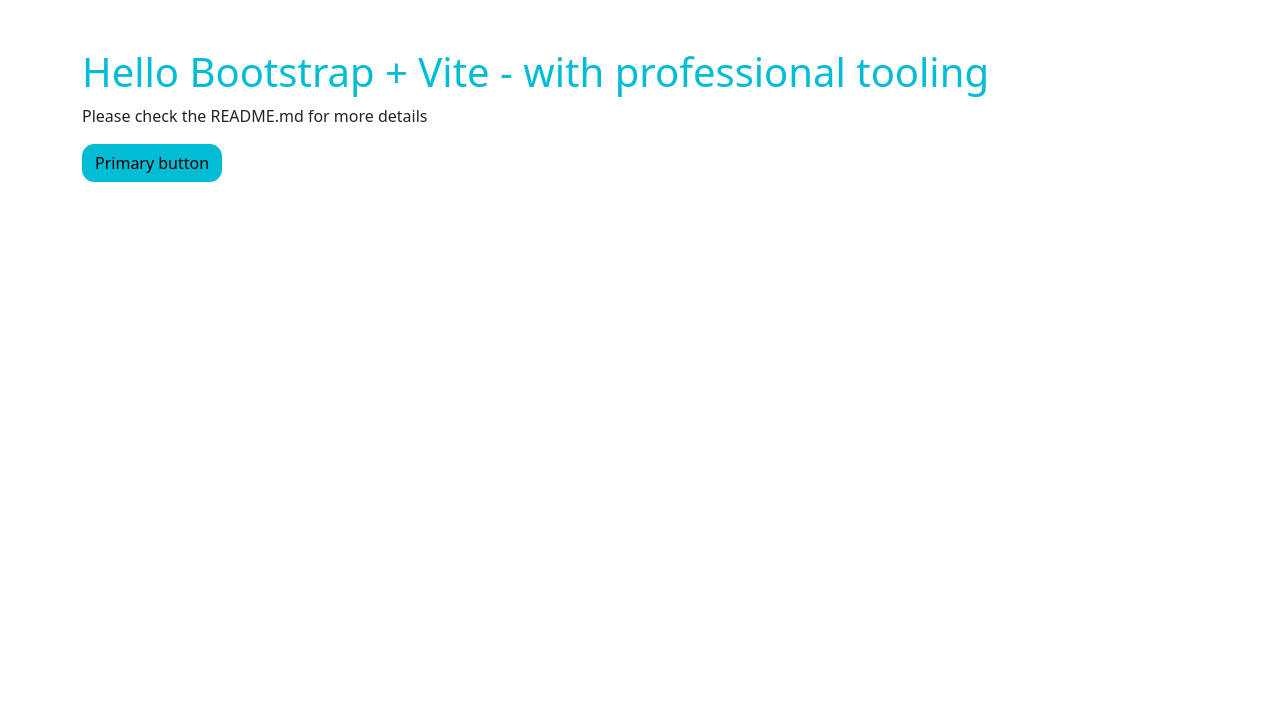
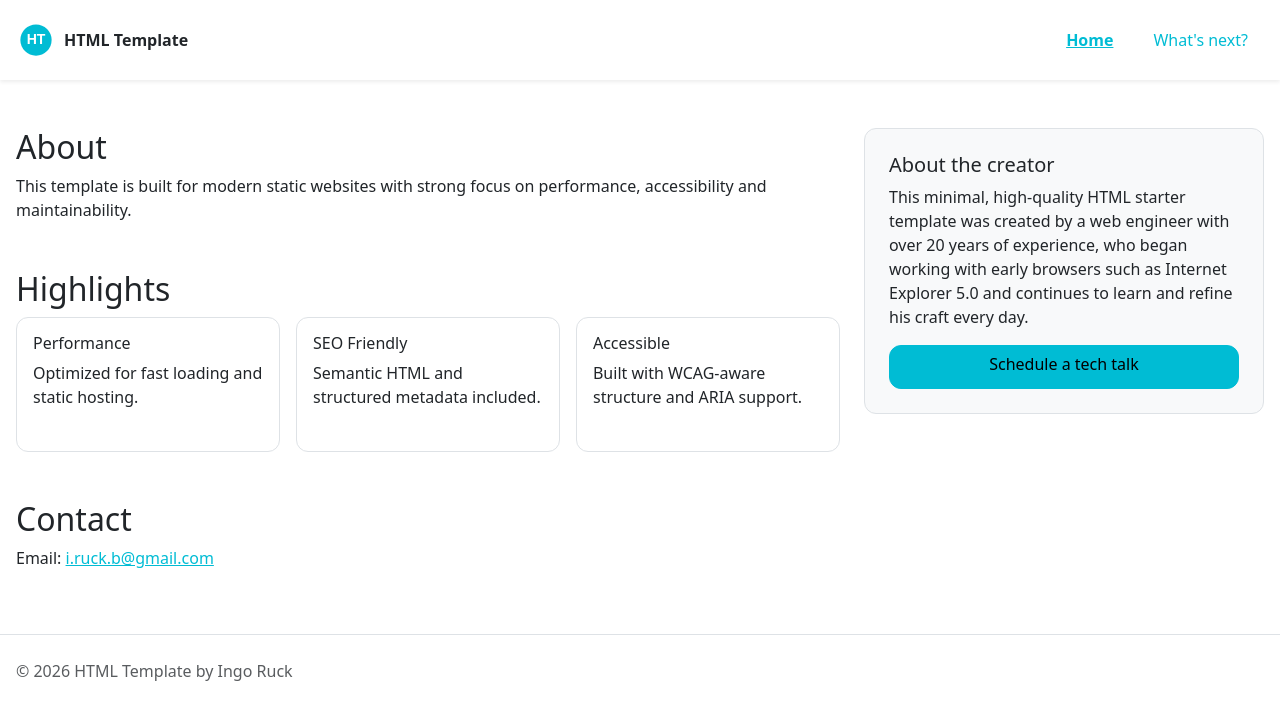
Before and after one commit to iru-b/html-template-vite-aws-tooling, a website built with Vite: page app/index.html in a window 1280 px wide. Built offline with nearby package versions, Linux system fonts and the light colour scheme.

Commit message:
feat: semantic, a11y and seo friendly html pages

```diff
--- a/app/index.html
+++ b/app/index.html
@@ -1,20 +1,168 @@
 <!doctype html>
 <html lang="en">
+  <head>
+    <meta charset="UTF-8" />
+    <meta name="viewport" content="width=device-width, initial-scale=1.0" />
 
-<head>
-<meta charset="utf-8" />
-    <meta name="viewport" content="width=device-width, initial-scale=1" />
-    <title>Ingo Ruck - Staff Web Engineer</title>
-</head>
+    <title>HTML Template - Vite, aws, tooling</title>
 
-<body>
-    <div class="container py-5">
-        <h1 class="text-primary">Hello Bootstrap + Vite - with professional tooling</h1>
-        <p>Please check the README.md for more details</p>
-        <button class="btn btn-primary" type="button">Primary button</button>
-    </div>
+    <meta
+      name="description"
+      content="Minimal HTML template built with modern web standards, Bootstrap 5, and high-performance static hosting."
+    />
 
+    <link rel="canonical" href="https://example.com" />
+
+    <!-- Open Graph -->
+    <meta property="og:title" content="HTML Template" />
+    <meta
+      property="og:description"
+      content="Modern, fast, accessible HTML template."
+    />
+    <meta property="og:type" content="website" />
+
+    <meta name="theme-color" content="#0d6efd" />
+
+  </head>
+
+  <body>
+    <!-- Skip link -->
+    <a class="visually-hidden-focusable" href="#main">
+      Skip to main content
+    </a>
+
+    <!-- ===================== HEADER ===================== -->
+    <header class="header-shadow">
+      <div class="page-container px-3 py-3">
+        <div class="d-flex justify-content-between align-items-center">
+
+          <!-- Logo -->
+          <div class="d-flex align-items-center gap-2">
+            <img src="/public/images/logo.svg" alt="HTML Template" width="40" />
+            <div class="fw-bold">HTML Template</div>
+          </div>
+
+          <!-- Desktop Nav -->
+          <nav aria-label="Primary navigation">
+            <ul class="nav d-none d-md-flex gap-2">
+                <li class="nav-item">
+                    <a class="nav-link nav-link-btn active" href="/" aria-current="page">Home</a>
+                </li>
+                <li class="nav-item">
+                    <a class="nav-link nav-link-btn" href="/next.html">What's next?</a>
+                </li>
+            </ul>
+          </nav>
+
+          <!-- Mobile Hamburger -->
+          <button
+            class="btn btn-outline-primary d-md-none"
+            aria-label="Open menu"
+            onclick="document.getElementById('mobileNav').classList.toggle('open')"
+            type="button"
+          >
+            ☰
+          </button>
+        </div>
+
+        <!-- Mobile Nav -->
+        <nav id="mobileNav" class="mobile-nav mt-3 d-md-none" aria-label="Mobile navigation">
+            <ul class="nav flex-column">
+                <li class="nav-item">
+                    <a class="nav-link nav-link-btn active" href="/" aria-current="page">Home</a>
+                </li>
+                <li class="nav-item">
+                    <a class="nav-link nav-link-btn" href="/next.html">What's next?</a>
+                </li>
+            </ul>
+        </nav>
+      </div>
+    </header>
+
+    <!-- ===================== MAIN ===================== -->
+    <main id="main" class="page-container px-3 py-5">
+      <div class="row g-4">
+
+        <!-- LEFT COLUMN -->
+        <div class="col-12 col-lg-8">
+
+          <section class="mb-5">
+            <h2>About</h2>
+            <p>
+              This template is built for modern static websites with strong focus
+              on performance, accessibility and maintainability.
+            </p>
+          </section>
+
+          <section class="mb-5">
+            <h2>Highlights</h2>
+
+            <div class="row g-3">
+              <div class="col-md-4">
+                <div class="p-3 border rounded highlight-item">
+                  <h3 class="h6">Performance</h3>
+                  <p class="mb-0">Optimized for fast loading and static hosting.</p>
+                </div>
+              </div>
+
+              <div class="col-md-4">
+                <div class="p-3 border rounded highlight-item">
+                  <h3 class="h6">SEO Friendly</h3>
+                  <p class="mb-0">Semantic HTML and structured metadata included.</p>
+                </div>
+              </div>
+
+              <div class="col-md-4">
+                <div class="p-3 border rounded highlight-item">
+                  <h3 class="h6">Accessible</h3>
+                  <p class="mb-0">Built with WCAG-aware structure and ARIA support.</p>
+                </div>
+              </div>
+            </div>
+          </section>
+
+          <section>
+            <h2>Contact</h2>
+            <p>
+              Email:
+              <a href="mailto:i.ruck.b@gmail.com">i.ruck.b@gmail.com</a>
+            </p>
+          </section>
+        </div>
+
+        <!-- RIGHT COLUMN (CTA) -->
+        <aside class="col-12 col-lg-4">
+          <div class="cta-box p-4 border rounded bg-light">
+
+            <h2 class="h5">About the creator</h2>
+            <p>
+                This minimal, high-quality HTML starter template was created by a web engineer
+                with over 20 years of experience, who began working with early browsers such as Internet Explorer 5.0
+                and continues to learn and refine his craft every day.
+            </p>
+
+            <a
+              href="mailto:i.ruck.b@gmail.com"
+              class="btn btn-primary w-100"
+              style="min-height: 44px;"
+            >
+              Schedule a tech talk
+            </a>
+          </div>
+        </aside>
+      </div>
+    </main>
+
+    <!-- ===================== FOOTER ===================== -->
+    <footer class="border-top">
+      <div class="page-container px-3 py-4">
+        <p class="mb-0 text-muted">
+          © 2026 HTML Template by Ingo Ruck
+        </p>
+      </div>
+    </footer>
+
+    <!-- JS -->
     <script type="module" src="/src/js/main.js"></script>
-</body>
-
+  </body>
 </html>
--- /dev/null
+++ b/app/src/scss/_custom.scss
@@ -0,0 +1,67 @@
+@import "bootstrap/scss/functions";
+@import "bootstrap/scss/variables";
+@import "bootstrap/scss/mixins";
+
+/* =========================
+   Layout system
+========================== */
+
+.page-container {
+  width: 100%;
+  max-width: map-get($container-max-widths, xxl); // Bootstrap 5 max container
+  margin-inline: auto;
+}
+
+/* Sticky header */
+header {
+  position: sticky;
+  top: 0;
+  z-index: $zindex-sticky;
+  background-color: $body-bg;
+  min-height: 72px;
+}
+
+main {
+  position: relative;
+  z-index: 1;
+}
+
+/* Header shadow separator */
+.header-shadow {
+  box-shadow: $box-shadow-sm;
+}
+
+/* Nav link */
+.nav-link-btn {
+  padding: $spacer * 0.75 $spacer;
+  min-height: 44px;
+  display: inline-flex;
+  align-items: center;
+
+  &.active {
+    font-weight: $font-weight-semibold;
+    text-decoration: underline;
+  }
+}
+
+/* Mobile nav */
+.mobile-nav {
+  display: none;
+
+  &.open {
+    display: block;
+  }
+}
+
+/* CTA card */
+.cta-box {
+  position: sticky;
+  top: 90px;
+}
+
+/* Responsive styles */
+@include media-breakpoint-up(md) {
+  .highlight-item {
+    min-height: 135px;
+  }
+}
--- a/app/src/scss/main.scss
+++ b/app/src/scss/main.scss
@@ -9,3 +9,5 @@
 body {
   font-family: system-ui, sans-serif;
 }
+
+@import "./_custom.scss";
--- a/app/vite.config.js
+++ b/app/vite.config.js
@@ -10,6 +10,7 @@
     rollupOptions: {
       input: {
         main: resolve(__dirname, "index.html"),
+        next: resolve(__dirname, "next.html"),
         notFound: resolve(__dirname, "404.html"),
       },
     },
```
Also changed, not shown: app/next.html (added, +193 -0 lines), app/public/images/logo.svg (added).
